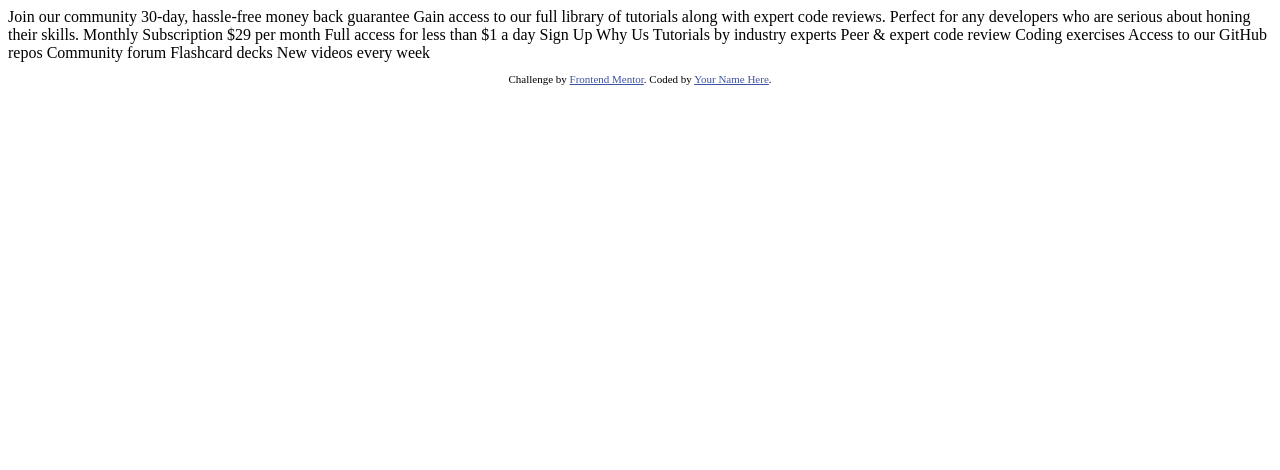
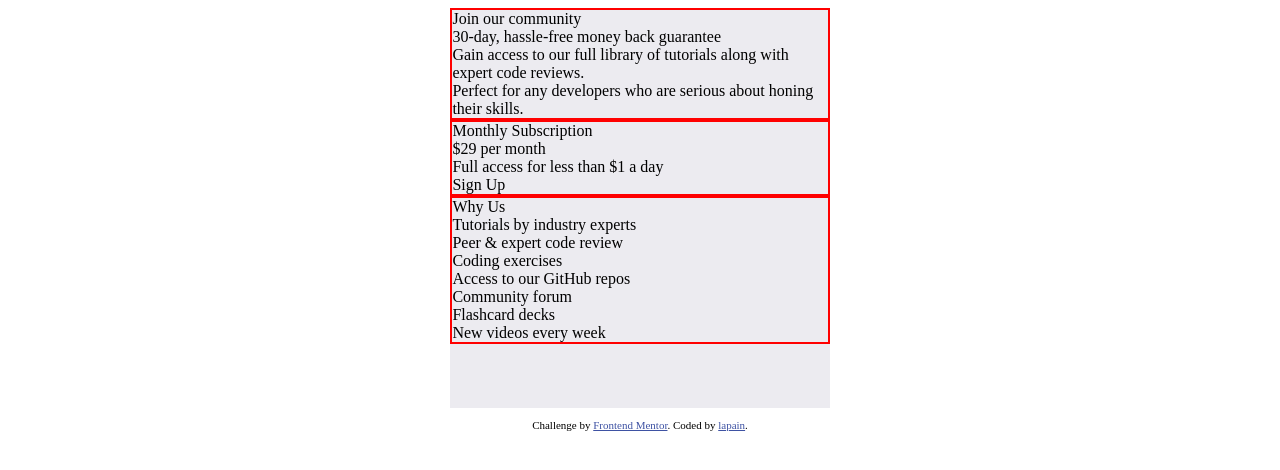
Before and after one commit to lapain33/my_challenges_, a plain HTML site: page Frontend_Mentor/single-price-grid-component-master/index.html in a window 1280 px wide. Drawn offline with Linux system fonts and the light colour scheme.

Commit message:
lapain | test

```diff
--- a/Frontend_Mentor/single-price-grid-component-master/index.html
+++ b/Frontend_Mentor/single-price-grid-component-master/index.html
@@ -5,45 +5,45 @@
   <meta name="viewport" content="width=device-width, initial-scale=1.0"> <!-- displays site properly based on user's device -->
 
   <link rel="icon" type="image/png" sizes="32x32" href="./images/favicon-32x32.png">
+  <link rel="stylesheet" type="text/css" href="style.css">
 
   <title>Frontend Mentor | Single Price Grid Component</title>
-
-  <!-- Feel free to remove these styles or customise in your own stylesheet 👍 -->
-  <style>
-    .attribution { font-size: 11px; text-align: center; }
-    .attribution a { color: hsl(228, 45%, 44%); }
-  </style>
 </head>
 <body>
-  Join our community
+  <section>
+    <article>
+      Join our community</br>
 
-  30-day, hassle-free money back guarantee
+      30-day, hassle-free money back guarantee</br>
 
-  Gain access to our full library of tutorials along with expert code reviews.
-  Perfect for any developers who are serious about honing their skills.
+      Gain access to our full library of tutorials along with expert code reviews.</br>
+      Perfect for any developers who are serious about honing their skills.
+     </article>
+     <article>
+      Monthly Subscription</br>
 
-  Monthly Subscription
+      &dollar;29 per month</br>
 
-  &dollar;29 per month
+      Full access for less than &dollar;1 a day</br>
 
-  Full access for less than &dollar;1 a day
+      Sign Up
+     </article>
+     <article>
+      Why Us</br>
 
-  Sign Up
-
-  Why Us
-
-  Tutorials by industry experts
-  Peer &amp; expert code review
-  Coding exercises
-  Access to our GitHub repos
-  Community forum
-  Flashcard decks
-  New videos every week
-
+      Tutorials by industry experts</br>
+      Peer &amp; expert code review</br>
+      Coding exercises</br>
+      Access to our GitHub repos</br>
+      Community forum</br>
+      Flashcard decks</br>
+      New videos every week
+     </article>
+  </section>
   <footer>
     <p class="attribution">
       Challenge by <a href="https://www.frontendmentor.io?ref=challenge" target="_blank">Frontend Mentor</a>.
-      Coded by <a href="#">Your Name Here</a>.
+      Coded by <a href="#">lapain</a>.
     </p>
   </footer>
 </body>
--- /dev/null
+++ b/Frontend_Mentor/single-price-grid-component-master/style.css
@@ -0,0 +1,26 @@
+body {
+    background-color: #FFFFFF;
+    display: flex;
+    flex-direction: column;
+    align-items: center;
+    align-content: center;
+}
+
+section {
+    background-color:#ECEBF0 ;
+    height: 400px;
+    width: 30%;
+}
+
+article {
+    border: red solid 2px;
+}
+
+.attribution {
+    font-size: 11px;
+    text-align: center;
+}
+
+.attribution a {
+    color: hsl(228, 45%, 44%);
+}
```
